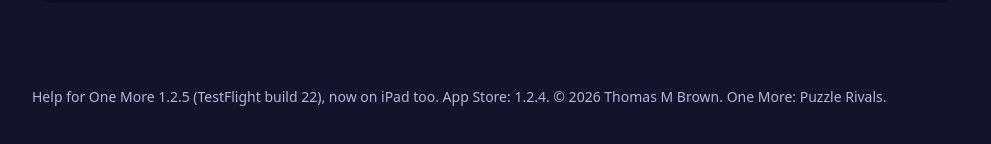
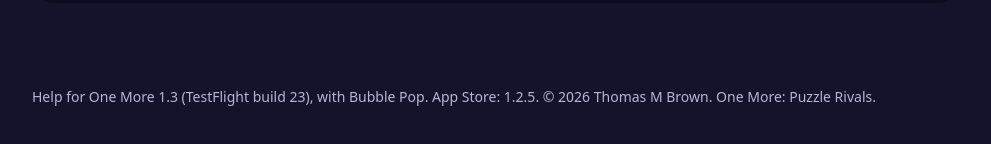
Before and after one commit to mytombrown/one-more-help, a plain HTML site: page index.html in a window 1280 px wide. Shown: the part 11105-11249 px from the top of the page, without its empty margins (144-1135 px from the left). Drawn offline with Linux system fonts and the light colour scheme.

Commit message:
Build 23: 1.3 (23) — new game Bubble Pop (100 levels, Game Center, Versus); footer 1.3 build 23
Co-Authored-By: Claude Opus 5.5 <noreply@anthropic.com>

```diff
--- a/index.html
+++ b/index.html
@@ -280,6 +280,6 @@
     </section>
   </main>
 
-  <footer>Help for One More 1.2.5 (TestFlight build 22), now on iPad too. App Store: 1.2.4. © 2026 Thomas M Brown. One More: Puzzle Rivals.</footer>
+  <footer>Help for One More 1.3 (TestFlight build 23), with Bubble Pop. App Store: 1.2.5. © 2026 Thomas M Brown. One More: Puzzle Rivals.</footer>
 </body>
 </html>
```
